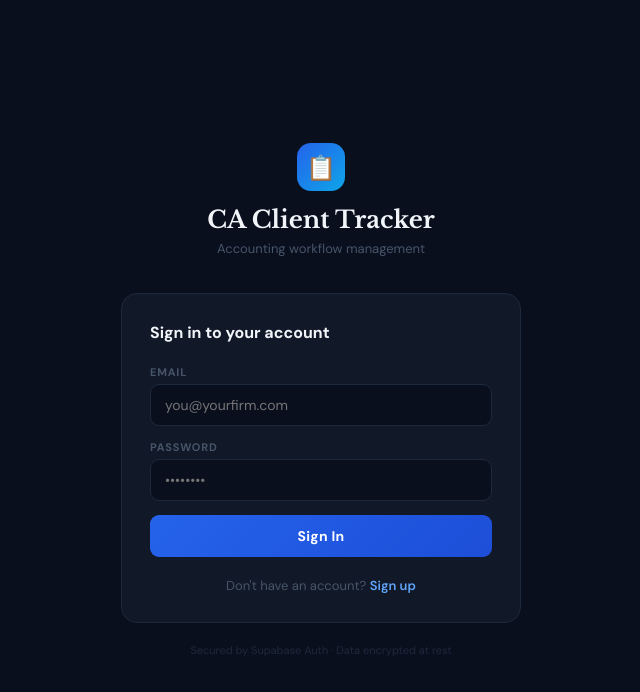
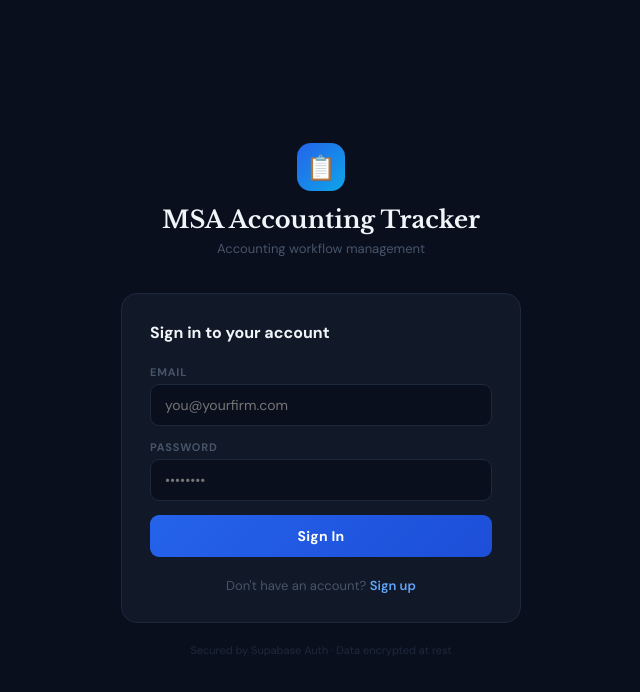
Before and after one commit to jm-95/ca-tracker, a React (Vite) app: page / in a window 1280 px wide. Shown: the top 692 px of the page, without its empty margins (319-959 px from the left). Built offline with nearby package versions, Linux system fonts and the light colour scheme; no server answers.

Commit message:
Rename app to MSA Accounting Tracker on login screen

```diff
--- a/src/AuthScreen.jsx
+++ b/src/AuthScreen.jsx
@@ -40,7 +40,7 @@ export default function AuthScreen() {
         {/* Logo */}
         <div style={{ textAlign: "center", marginBottom: 36 }}>
           <div style={{ width: 48, height: 48, background: "linear-gradient(135deg,#2563EB,#0EA5E9)", borderRadius: 14, display: "inline-flex", alignItems: "center", justifyContent: "center", fontSize: 24, marginBottom: 14 }}>📋</div>
-          <h1 style={{ fontFamily: "'Libre Baskerville', serif", fontSize: 24, fontWeight: 700, color: "#F1F5F9", marginBottom: 6 }}>CA Client Tracker</h1>
+          <h1 style={{ fontFamily: "'Libre Baskerville', serif", fontSize: 24, fontWeight: 700, color: "#F1F5F9", marginBottom: 6 }}>MSA Accounting Tracker</h1>
           <p style={{ fontSize: 13, color: "#475569" }}>Accounting workflow management</p>
         </div>
 
```
